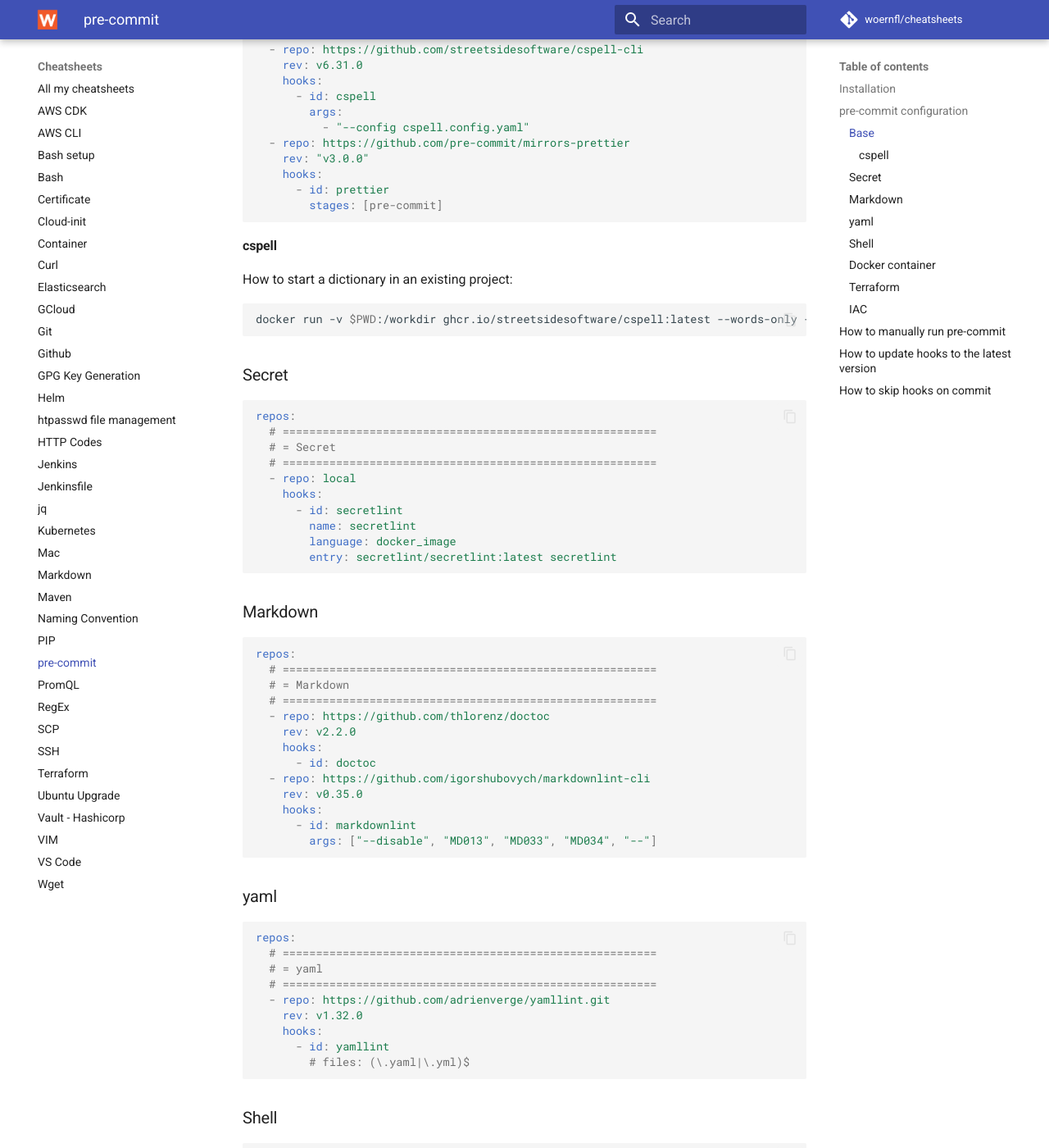
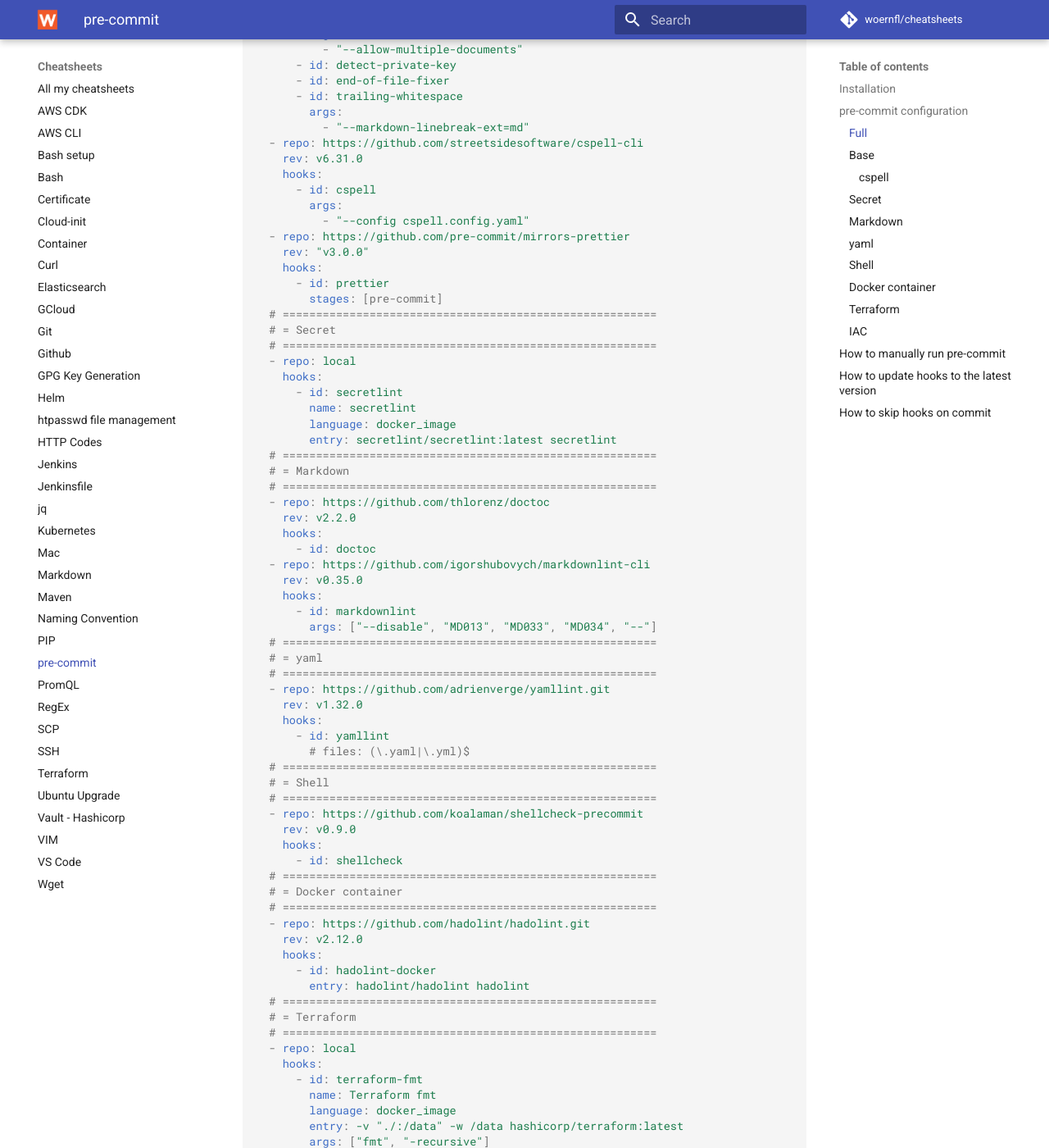
Before and after one commit to woernfl/cheatsheets, an MkDocs documentation site: the page built from docs/pre-commit.md, in a window 1280 px wide and 1400 px high, scrolled down 1059 px. Shown: the whole window at 82% size. Built offline with MkDocs 1.6.1 and Material for MkDocs 9.7.7, drawn with Linux system fonts in a browser that asks for light colours; comment, search, counter and statistics services are not loaded; some of the changed text lies outside the part shown.

Commit message:
Update pre-commit.md

````diff
--- a/docs/pre-commit.md
+++ b/docs/pre-commit.md
@@ -17,6 +17,148 @@ pre-commit install
 ## pre-commit configuration
 
 Add a `.pre-commit-config.yaml` file in the root of your repo.
+
+### Full
+
+```yaml
+---
+default_install_hook_types:
+  - pre-commit
+  - commit-msg
+  - pre-push
+default_stages: [commit]
+repos:
+  # ========================================================
+  # = Base
+  # ========================================================
+  # - repo: meta
+  #   hooks:
+  #     - id: check-hooks-apply
+  #     - id: check-useless-excludes
+  - repo: https://github.com/commitizen-tools/commitizen
+    rev: 3.5.3
+    hooks:
+      - id: commitizen
+        stages: [commit-msg]
+  - repo: https://github.com/pre-commit/pre-commit-hooks
+    rev: v4.4.0
+    hooks:
+      - id: check-added-large-files
+      - id: check-json
+      - id: check-yaml
+        args:
+          - "--allow-multiple-documents"
+      - id: detect-private-key
+      - id: end-of-file-fixer
+      - id: trailing-whitespace
+        args:
+          - "--markdown-linebreak-ext=md"
+  - repo: https://github.com/streetsidesoftware/cspell-cli
+    rev: v6.31.0
+    hooks:
+      - id: cspell
+        args:
+          - "--config cspell.config.yaml"
+  - repo: https://github.com/pre-commit/mirrors-prettier
+    rev: "v3.0.0"
+    hooks:
+      - id: prettier
+        stages: [pre-commit]
+  # ========================================================
+  # = Secret
+  # ========================================================
+  - repo: local
+    hooks:
+      - id: secretlint
+        name: secretlint
+        language: docker_image
+        entry: secretlint/secretlint:latest secretlint
+  # ========================================================
+  # = Markdown
+  # ========================================================
+  - repo: https://github.com/thlorenz/doctoc
+    rev: v2.2.0
+    hooks:
+      - id: doctoc
+  - repo: https://github.com/igorshubovych/markdownlint-cli
+    rev: v0.35.0
+    hooks:
+      - id: markdownlint
+        args: ["--disable", "MD013", "MD033", "MD034", "--"]
+  # ========================================================
+  # = yaml
+  # ========================================================
+  - repo: https://github.com/adrienverge/yamllint.git
+    rev: v1.32.0
+    hooks:
+      - id: yamllint
+        # files: (\.yaml|\.yml)$
+  # ========================================================
+  # = Shell
+  # ========================================================
+  - repo: https://github.com/koalaman/shellcheck-precommit
+    rev: v0.9.0
+    hooks:
+      - id: shellcheck
+  # ========================================================
+  # = Docker container
+  # ========================================================
+  - repo: https://github.com/hadolint/hadolint.git
+    rev: v2.12.0
+    hooks:
+      - id: hadolint-docker
+        entry: hadolint/hadolint hadolint
+  # ========================================================
+  # = Terraform
+  # ========================================================
+  - repo: local
+    hooks:
+      - id: terraform-fmt
+        name: Terraform fmt
+        language: docker_image
+        entry: -v "./:/data" -w /data hashicorp/terraform:latest
+        args: ["fmt", "-recursive"]
+        pass_filenames: false
+        files: (\.tf|\.tfvars)$
+        exclude: \.terraform\/.*$
+      - id: terraform-docs
+        name: Terraform docs
+        language: docker_image
+        entry: quay.io/terraform-docs/terraform-docs:latest
+        args: ["/src/"]
+        pass_filenames: false
+        files: (\.tf|\.terraform\.lock\.hcl)$
+        exclude: \.terraform\/.*$
+      - id: terraform-lint
+        name: Terraform lint
+        language: docker_image
+        entry: ghcr.io/terraform-linters/tflint:latest
+        args:
+          [
+            "--chdir=/src/",
+            "--disable-rule=terraform_deprecated_interpolation",
+          ]
+        pass_filenames: false
+        files: (\.tf|\.tfvars)$
+        exclude: \.terraform\/.*$
+      - id: terraform-tfsec
+        name: Terraform tfsec eks cluster
+        language: docker_image
+        entry: aquasec/tfsec:latest
+        args: ["/src/"]
+        pass_filenames: false
+  # ========================================================
+  # = IAC
+  # ========================================================
+  - repo: local
+    hooks:
+      - id: iac-checkov
+        name: IAC checkov eks cluster
+        language: docker_image
+        entry: bridgecrew/checkov:latest
+        args: ["--directory", "/src/", "--quiet"]
+        pass_filenames: false
+```
 
 ### Base
 
````
